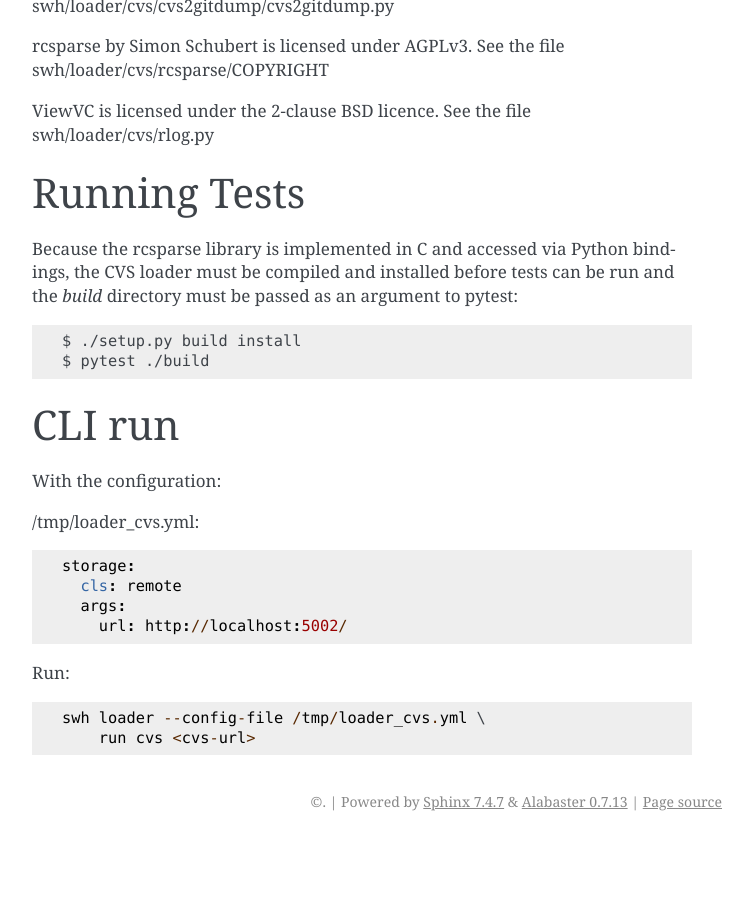
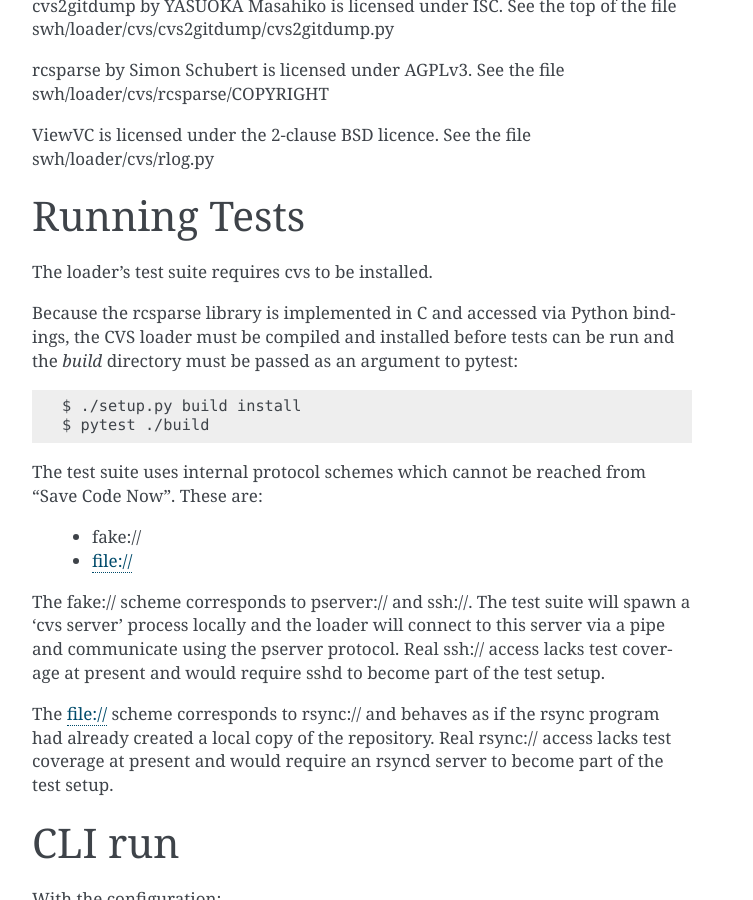
Before and after one commit to SoftwareHeritage/swh-loader-cvs, a Sphinx documentation site: the page built from docs/README.rst, in a window 1280 px wide and 900 px high, scrolled down 3088 px. Shown: the whole window, without its empty margins (388-1141 px from the left). Built offline with Sphinx 7.4.7, drawn with Linux system fonts in a browser that asks for light colours; before the commit the page ends 3929 px from its top, so only the background shows below that; some of the changed text lies outside the part shown.

Commit message:
update test suite documentation
Mention that cvs is a required dependency for running the tests.

Document that some protocol schemes are not fully covered by
the test suite (as suggested by vlorentz in D6678).

```diff
--- a/docs/README.rst
+++ b/docs/README.rst
@@ -16,6 +16,7 @@ The CVS loader can access CVS repositories via rsync or via the CVS
 pserver protocol, with optional support for tunnelling pserver via SSH.
 
 The CVS loader does *not* require the cvs program to be installed.
+However, the loader's test suite does require cvs to be installed.
 
 Access via rsync requires the rsync program to be installed. The CVS
 loader will then invoke rsync to obtain a temporary local copy of the
@@ -162,6 +163,8 @@ swh/loader/cvs/rlog.py
 Running Tests
 =============
 
+The loader's test suite requires cvs to be installed.
+
 Because the rcsparse library is implemented in C and accessed via Python
 bindings, the CVS loader must be compiled and installed before tests can
 be run and the *build* directory must be passed as an argument to
@@ -171,6 +174,23 @@ pytest:
 
    $ ./setup.py build install
    $ pytest ./build
+
+The test suite uses internal protocol schemes which cannot be reached
+from "Save Code Now". These are:
+
+ - fake://
+ - file://
+
+The fake:// scheme corresponds to pserver:// and ssh://. The test suite
+will spawn a 'cvs server' process locally and the loader will connect
+to this server via a pipe and communicate using the pserver protocol.
+Real ssh:// access lacks test coverage at present and would require
+sshd to become part of the test setup.
+
+The file:// scheme corresponds to rsync:// and behaves as if the rsync
+program had already created a local copy of the repository. Real rsync://
+access lacks test coverage at present and would require an rsyncd server
+to become part of the test setup.
 
 CLI run
 =======
```
